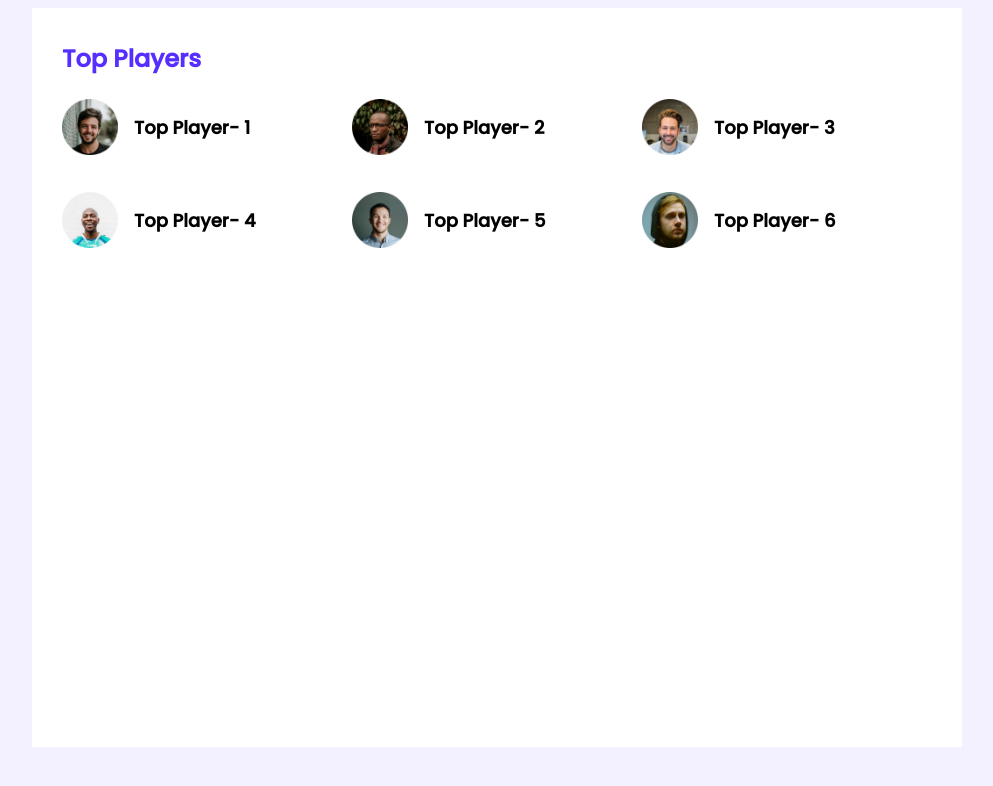
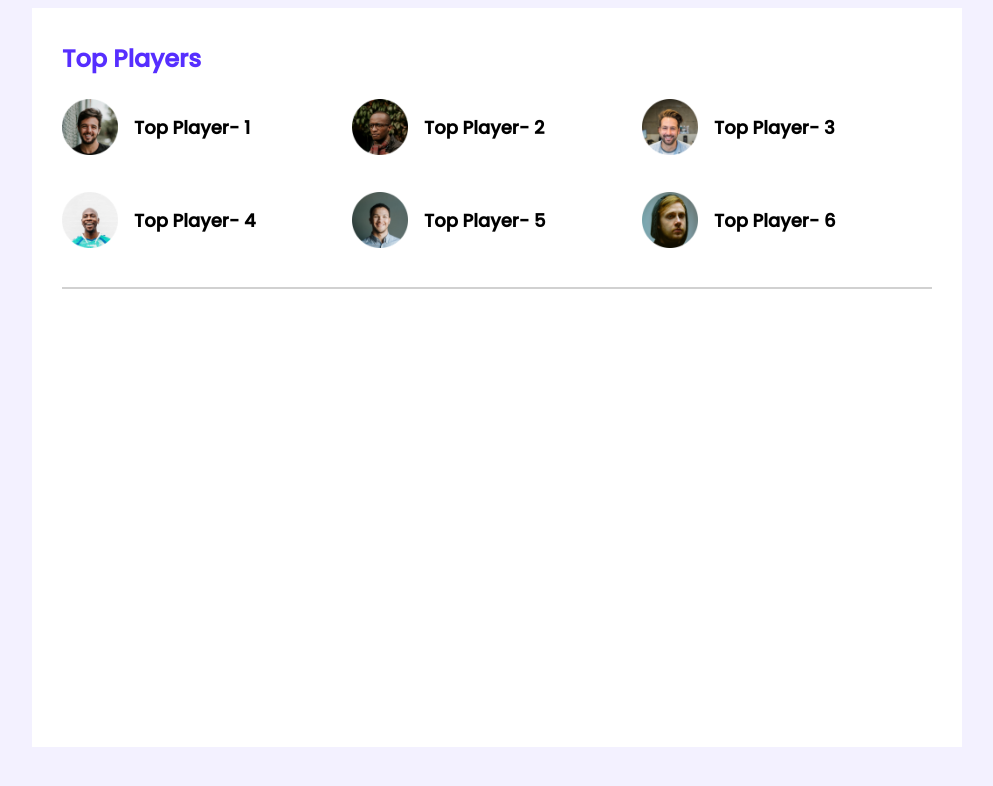
Before and after one commit to Siddiquee08/leader-board-css3, a plain HTML site: page index.html in a window 1280 px wide. Shown: the whole page, without its empty margins (143-1136 px from the left). Drawn offline with Linux system fonts and the light colour scheme.

Commit message:
modified

```diff
--- a/index.html
+++ b/index.html
@@ -49,6 +49,7 @@
 
                 </div>
             </div>
+            <hr>
         </section>
     </main>
 </body>
--- a/style.css
+++ b/style.css
@@ -11,6 +11,9 @@ main{
     width: 870px;
     height: 679px;
     padding: 30px;
+}
+.top-player{
+    margin-bottom: 35px;
 }
 .section-title{
     color: #562EFF;
@@ -34,3 +37,6 @@ main{
     margin-left: 16px ;
     font-size: 18px;
 }
+hr{
+    border: 1px solid #D1D1D1;
+}
```
